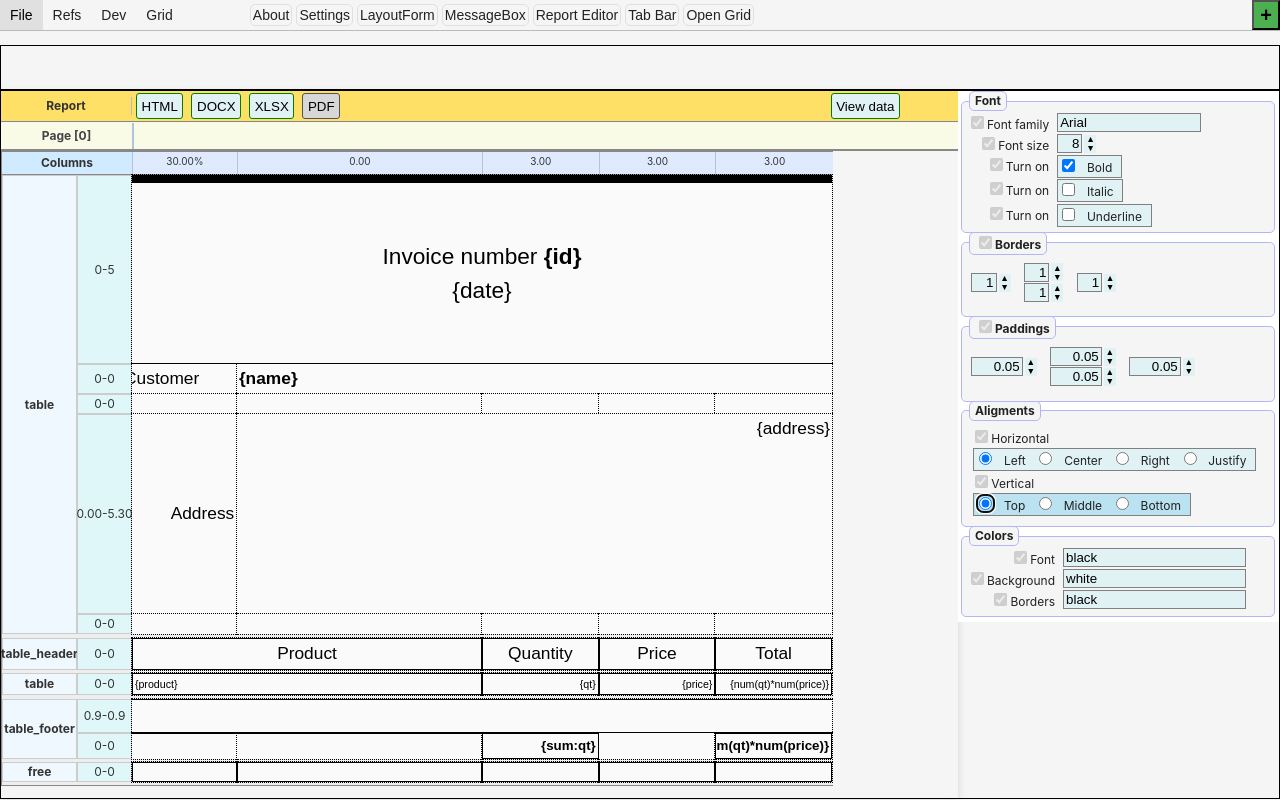
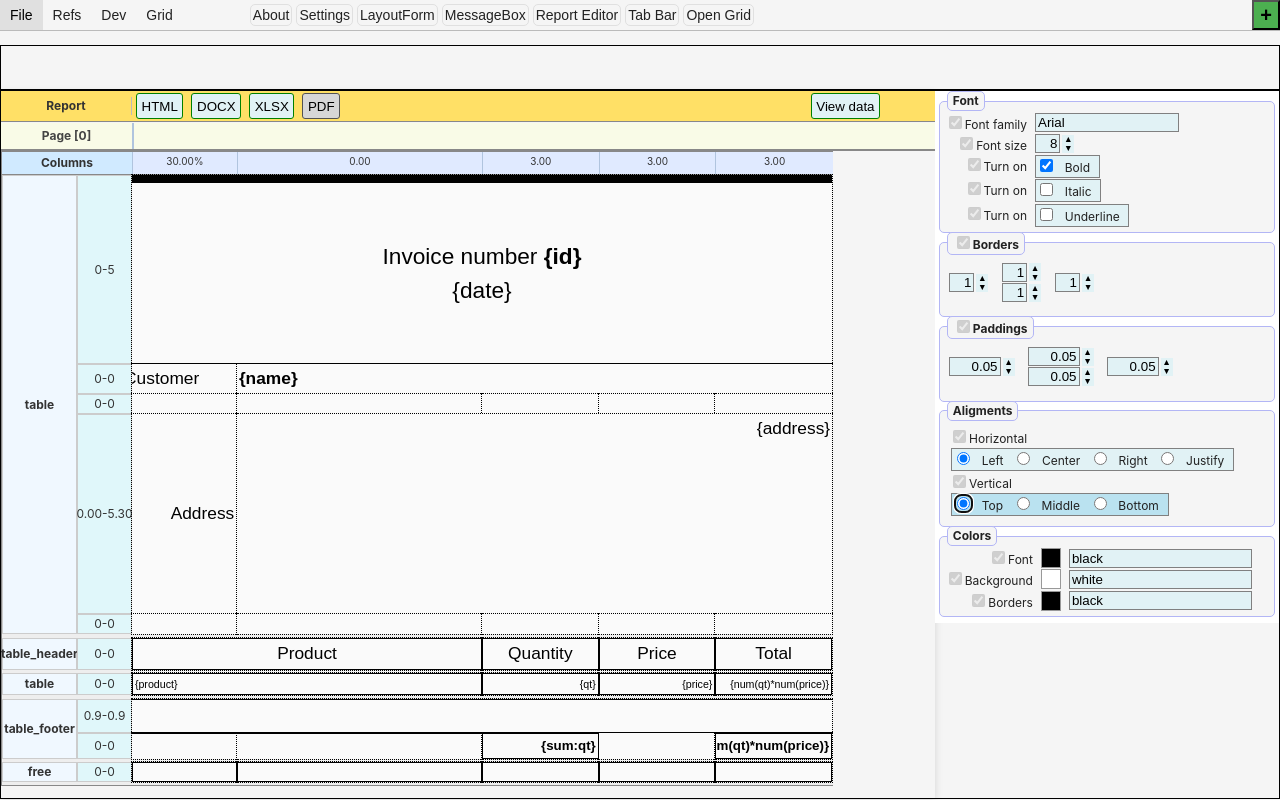
Before and after one commit to AndreiPuchko/q2web, a React (Vite) app: page / in a window 1280 px wide. Built offline with nearby package versions, Linux system fonts and the light colour scheme.

Commit message:
Q2Color widget

```diff
--- a/package.json
+++ b/package.json
@@ -15,6 +15,7 @@
     "json-edit-react": "^1.28.1",
     "jszip": "^3.10.1",
     "react": "^19.0.0",
+    "react-colorful": "^5.6.1",
     "react-dom": "^19.0.0",
     "react-icons": "^5.4.0"
   },
--- a/src/components/Form.css
+++ b/src/components/Form.css
@@ -39,8 +39,12 @@
 button {
   background-color: var(--form-input-bg);
   color: var(--form-input);
+  cursor: pointer;
 }
 
+button:disabled {
+  cursor: auto;
+}
 
 .Q2RadioButton,
 .Q2CheckBox-container,
@@ -84,6 +88,7 @@ button {
 .Q2CheckBox-container label {
   padding: 0 1cap;
 }
+
 .Q2RadioButton label {
   padding: 0 1cap;
 }
--- a/src/components/Form.tsx
+++ b/src/components/Form.tsx
@@ -1,6 +1,7 @@
 import React, { Component } from "react";
 import './Form.css'; // Import the CSS file for styling
 import Q2Line from './widgets/Line'; // Import the Line widget
+import Q2Color from './widgets/Color'; // Import the Line widget
 import Q2Text from './widgets/Text'; // Import the Text widget
 import Q2Spacer from './widgets/Spacer'; // Import the Spacer widget
 import Q2CheckBox from './widgets/CheckBox'; // Import the CheckBox widget
@@ -194,6 +195,8 @@ class Form extends Component<FormProps, { formData: { [key: string]: any }, pane
                 return <Q2Text {...commonProps} />;
             case "line":
                 return <Q2Line {...commonProps} />
+            case "color":
+                return <Q2Color {...commonProps} />
             case "spacer":
                 return <Q2Spacer {...commonProps} />;
             case "check":
--- a/src/components/reportEditor/Q2StyleEditor.tsx
+++ b/src/components/reportEditor/Q2StyleEditor.tsx
@@ -162,7 +162,7 @@ class Q2StyleEditor extends Component<StyleProps> {
         if (colorsControl) {
             this.propsEditor.add_control("color", "Font",
                 {
-                    control: "line",
+                    control: "color",
                     data: this.propsData["color"].data,
                     check: true,
                     checkChecked: typeof this.propsEditor.c?.color !== "undefined"
@@ -173,7 +173,7 @@ class Q2StyleEditor extends Component<StyleProps> {
 
             this.propsEditor.add_control("background", "Background",
                 {
-                    control: "line",
+                    control: "color",
                     data: this.propsData["background"].data,
                     check: true,
                     checkChecked: typeof this.propsEditor.c?.background !== "undefined"
@@ -184,7 +184,7 @@ class Q2StyleEditor extends Component<StyleProps> {
 
             this.propsEditor.add_control("border_color", "Borders",
                 {
-                    control: "line",
+                    control: "color",
                     data: this.propsData["border-color"].data,
                     check: true,
                     checkChecked: typeof this.propsEditor.c?.border_color !== "undefined"
--- /dev/null
+++ b/src/components/widgets/Color.tsx
@@ -0,0 +1,150 @@
+import React, { useState } from 'react';
+import { HexColorPicker } from 'react-colorful';
+import Widget from './Widget';
+import { WidgetProps } from './Widget';
+
+
+function isValidColor(color: string): boolean {
+    const s = new Option().style;
+    s.color = color;
+    return s.color !== '';
+}
+
+interface Q2ColorProps extends WidgetProps { }
+
+interface Q2ColorState {
+    value: string;
+    showPicker: boolean;
+}
+
+
+class Q2Color extends Widget<Q2ColorProps, Q2ColorState> {
+    pickerRef = React.createRef<HTMLDivElement>();
+    constructor(props: Q2ColorProps) {
+        super(props);
+        const value = (props.column && typeof props.column.data !== "undefined")
+            ? props.column.data
+            : (typeof props.column.data !== "undefined" ? props.column.data : "#FFFFFF");
+
+        this.state = { value: value, showPicker: false };
+    }
+
+
+    componentDidMount() {
+        document.addEventListener('mousedown', this.handleClickOutside);
+    }
+
+    componentWillUnmount() {
+        document.removeEventListener('mousedown', this.handleClickOutside);
+    }
+
+    componentDidUpdate(prevProps: Props) {
+        if (prevProps.value !== this.props.value && this.props.value !== this.state.color) {
+            this.setState({ value: this.props.value });
+        }
+    }
+
+    handleClickOutside = (event: MouseEvent) => {
+        if (this.pickerRef.current && !this.pickerRef.current.contains(event.target as Node)) {
+            this.setState({ showPicker: false });
+        }
+    };
+
+    handleColorChange = (newColor: string) => {
+        this.setState({ value: newColor });
+        this.props.onChange?.(newColor);
+    };
+
+    handleInputChange = (e: React.ChangeEvent<HTMLInputElement>) => {
+        const inputColor = e.target.value.trim();
+        this.setState({ value: inputColor });
+        if (isValidColor(inputColor)) {
+            this.props.onChange?.(inputColor);
+        }
+    };
+
+    handleEyedropper = async () => {
+        if ('EyeDropper' in window) {
+            try {
+                // @ts-ignore
+                const result = await new EyeDropper().open();
+                this.handleColorChange(result.sRGBHex);
+            } catch (err) {
+                console.warn('Eyedropper canceled or failed', err);
+            }
+        } else {
+            alert('Your browser does not support the EyeDropper API.');
+        }
+    };
+
+    togglePicker = () => {
+        this.setState((prev) => ({ showPicker: !prev.showPicker }));
+    };
+
+
+    render() {
+        const { value, showPicker } = this.state;
+        const valid = isValidColor(value);
+
+
+        return (
+            <div style={{ display: 'flex', alignItems: 'center', gap: 8 }} ref={this.pickerRef}>
+                <button
+                    style={{
+                        width: 20,
+                        height: 20,
+                        background: valid ? value : '#fff',
+                        border: '1px solid #999',
+                    }}
+                    title={"Open color picker"}
+                    onClick={this.togglePicker}
+                >
+                </button>
+
+                <input
+                    value={value}
+                    className="Q2Line"
+                    onChange={this.handleInputChange}
+                    onClick={() => this.setState({ showPicker: false })}
+                    placeholder="#hex or name"
+                />
+
+                {showPicker && (
+                    <div
+                        style={{
+                            position: 'absolute',
+                            zIndex: 999,
+                            top: '100%',
+                            marginTop: 6,
+                            padding: 10,
+                            background: '#fff',
+                            border: '1px solid #ccc',
+                            borderRadius: 4,
+                            boxShadow: '0 2px 8px rgba(0,0,0,0.15)'
+                        }}
+                    >
+                        <HexColorPicker
+                            color={valid ? value : '#ffffff'}
+                            onChange={this.handleColorChange}
+                        />
+                        <div style={{ marginTop: 6, textAlign: 'right' }}>
+                            <button
+                                onClick={this.handleEyedropper}
+                                style={{
+                                    padding: '2px 6px',
+                                    fontSize: 12,
+                                    border: '1px solid #ccc',
+                                    borderRadius: 4,
+                                    cursor: 'pointer'
+                                }}
+                            >
+                                Pick from screen
+                            </button>
+                        </div>
+                    </div>
+                )}
+            </div>
+        );
+    }
+}
+export default Q2Color;
```
Also changed, not shown: 1 other file (tests, documents, lock files or other folders).
